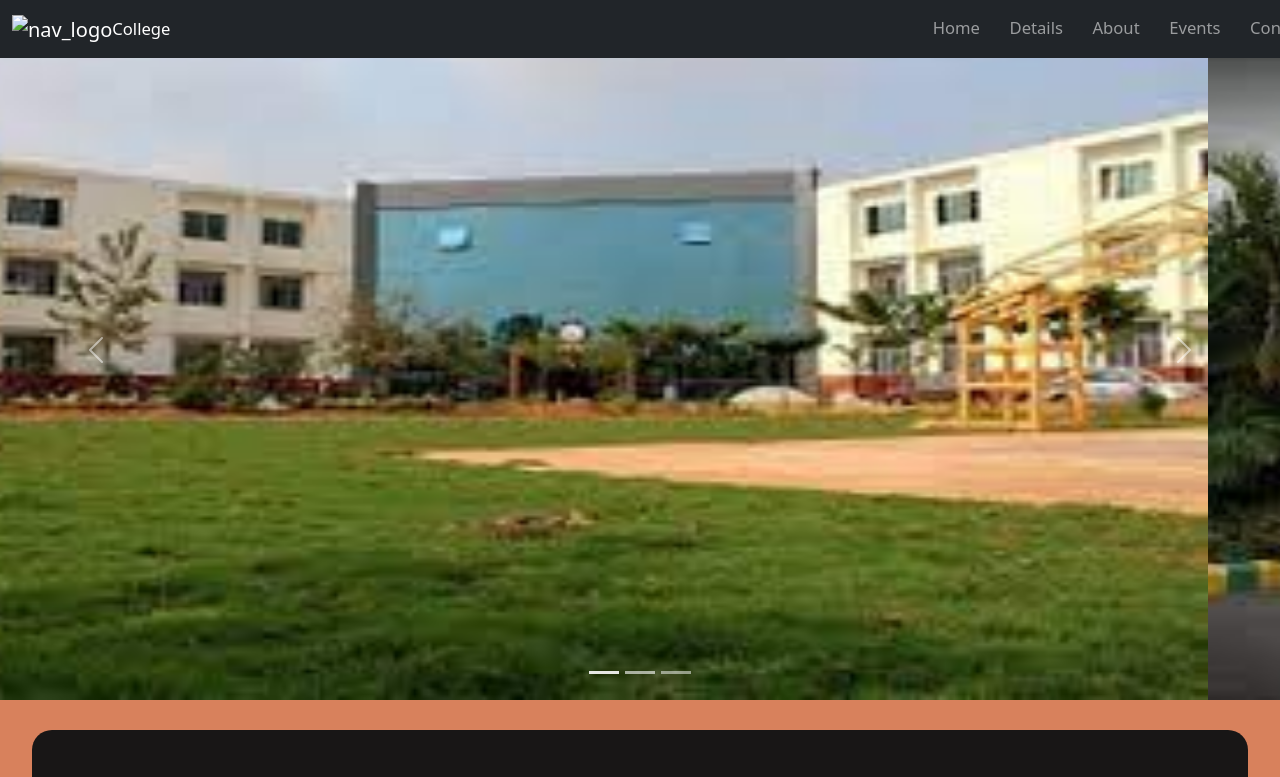
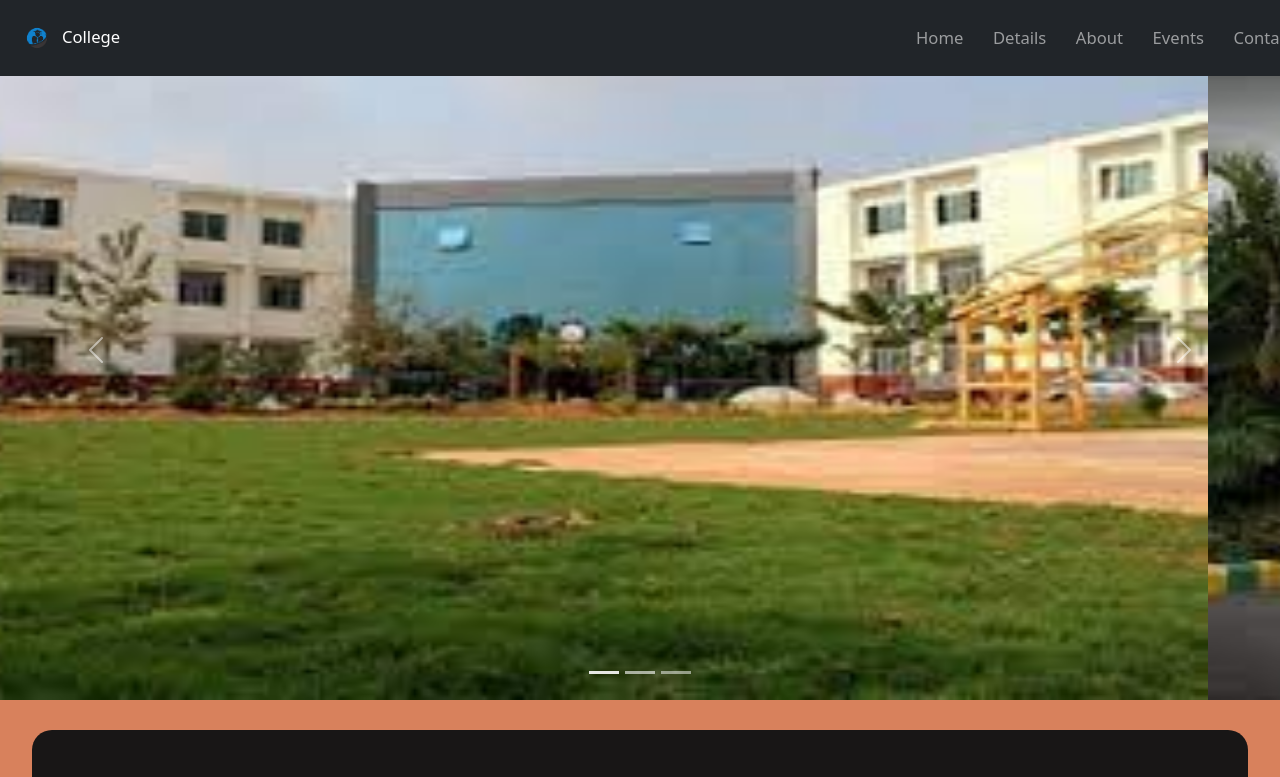
Before and after one commit to Naveen3521/College_Website_Template, a plain HTML site: page index.html in a window 1280 px wide. Shown: the top 777 px of the page. Drawn offline with nearby package versions, Linux system fonts and the light colour scheme; the site is published under a folder, as on GitHub Pages, so addresses that start at the root find nothing.

Commit message:
Update index.html

```diff
--- a/index.html
+++ b/index.html
@@ -23,7 +23,7 @@
         <nav class="navbar navbar-expand-lg navbar-dark bg-dark fixed-top">
             <div class="container-fluid nav-container ">
               <a class="navbar-brand" href="#">
-                <img src="/images/nav_logo.png" id="logo_img" alt="nav_logo"><span id="logo_desc">College</span>
+                <img src="images/nav_logo.png" id="logo_img" alt="nav_logo"><span id="logo_desc">College</span>
               </a>
               <button class="navbar-toggler" type="button" data-bs-toggle="collapse" data-bs-target="#navbarNavAltMarkup" aria-controls="navbarNavAltMarkup" aria-expanded="false" aria-label="Toggle navigation">
                 <span class="navbar-toggler-icon"></span>
```
